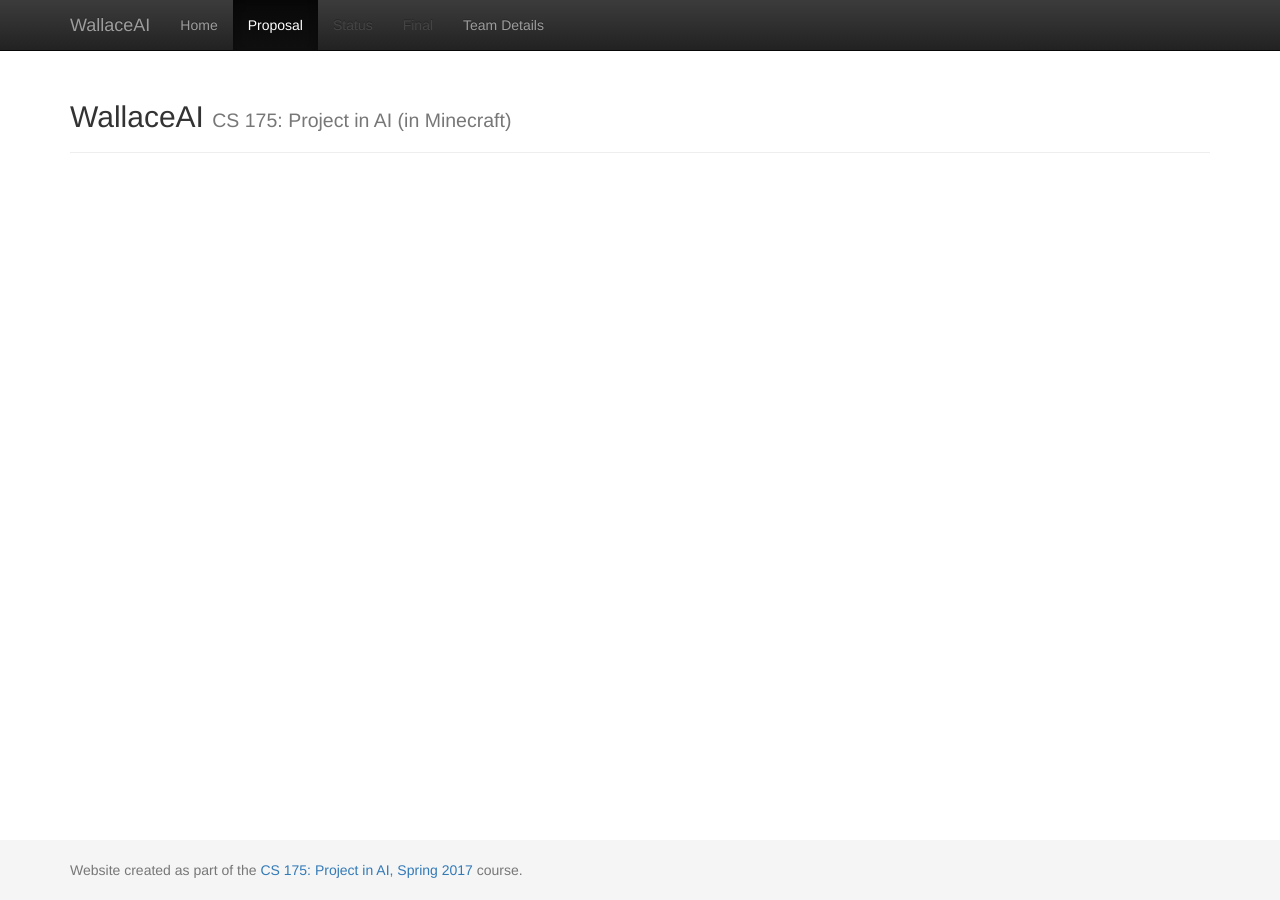
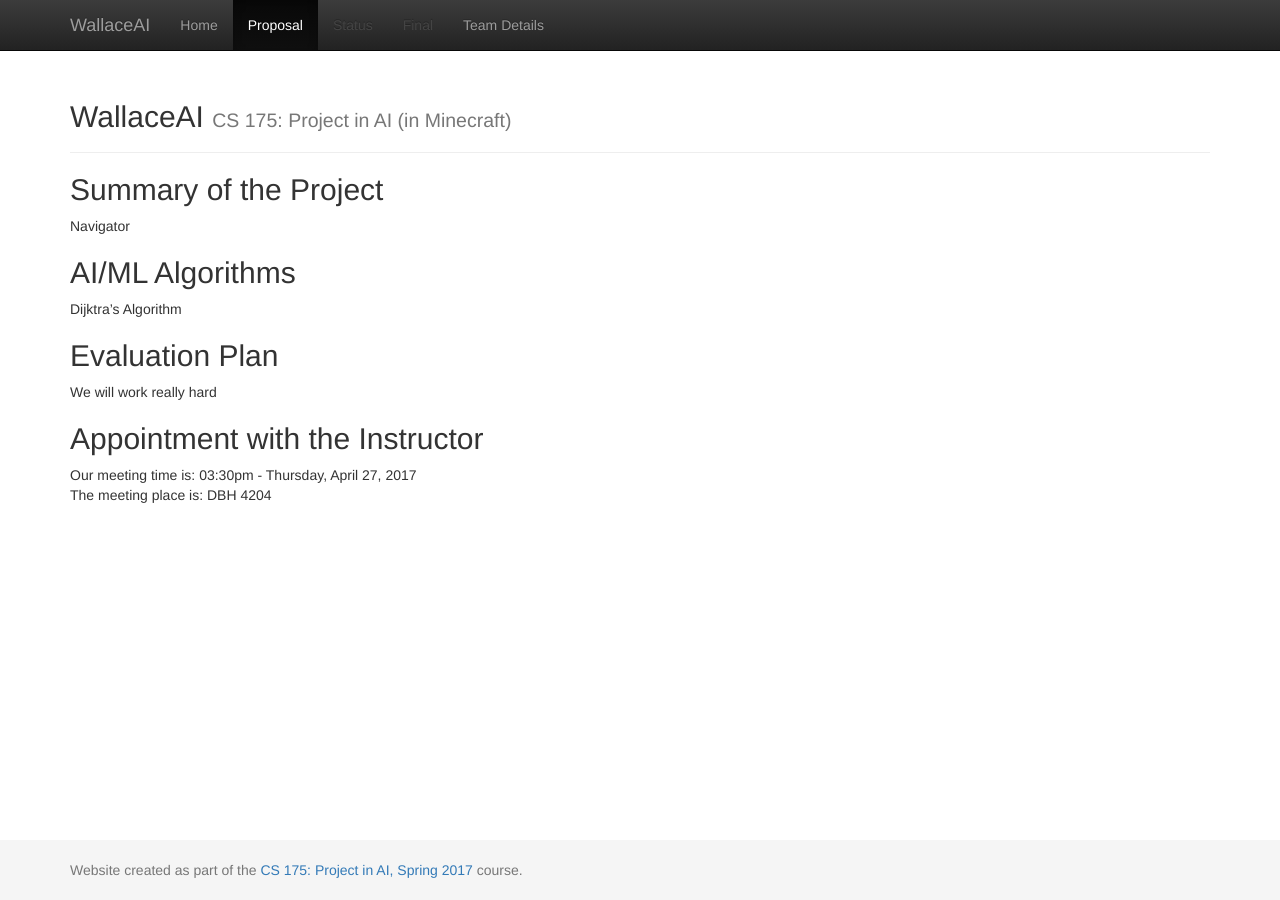
Before and after one commit to rl3740/WallaceAI, a Jekyll site: the page built from docs/proposal.md, in a window 1280 px wide. Built offline with Jekyll 4.4.1, drawn with Linux system fonts in a browser that asks for light colours.

Commit message:
Update proposal.md

```diff
--- a/docs/proposal.md
+++ b/docs/proposal.md
@@ -1,4 +1,21 @@
 ---
 layout: default
-title:
+title:  Proposal
 ---
+
+## Summary of the Project
+
+Navigator
+
+## AI/ML Algorithms
+
+Dijktra's Algorithm
+
+## Evaluation Plan
+
+We will work really hard
+
+## Appointment with the Instructor
+
+Our meeting time is: 03:30pm - Thursday, April 27, 2017
+The meeting place is: DBH 4204
```
